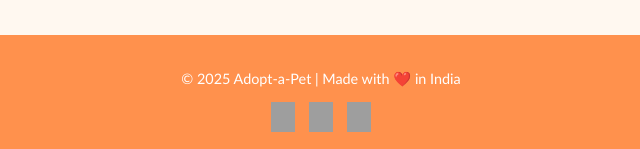
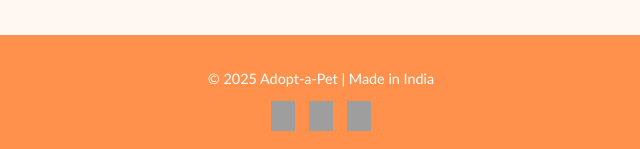
Before and after one commit to SID-1d/adopt-a-pet, a plain HTML site: page index.html in a window 1280 px wide. Shown: the part 1259-1408 px from the top of the page, 319-959 px from the left. Drawn offline with Linux system fonts and the light colour scheme; grey boxes are pictures that could not be loaded.

Commit message:
Update index.html

```diff
--- a/index.html
+++ b/index.html
@@ -57,7 +57,7 @@
   </div>
 
   <div class="footer">
-    <p>© 2025 Adopt-a-Pet | Made with ❤️ in India</p>
+    <p>© 2025 Adopt-a-Pet | Made in India</p>
     <div class="social-icons">
       <img src="https://img.icons8.com/ios-filled/50/ffffff/instagram-new.png" alt="Instagram" />
       <img src="https://img.icons8.com/ios-filled/50/ffffff/facebook-new.png" alt="Facebook" />
@@ -69,4 +69,5 @@
 </html>
 
 
+
 <!--mobile responsive-->
```
